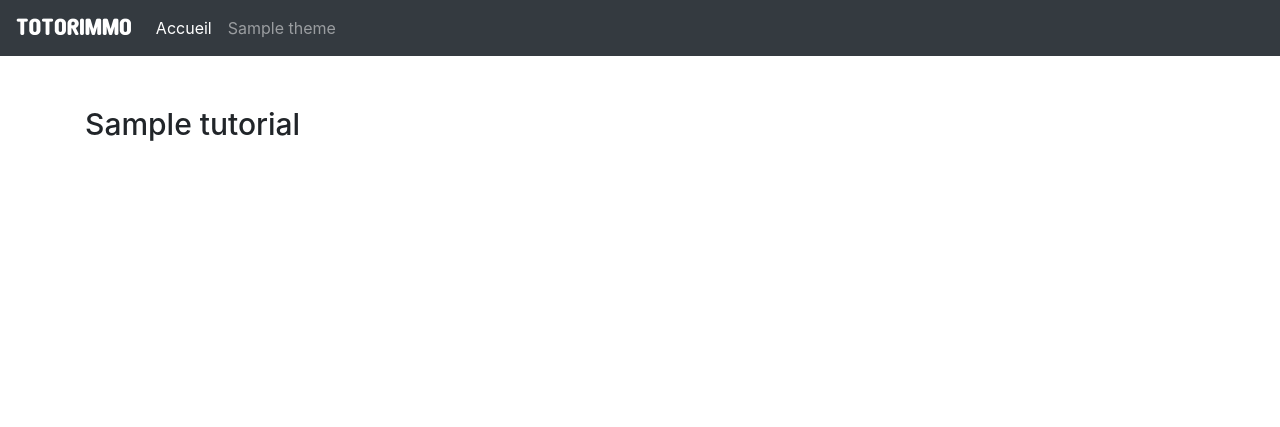
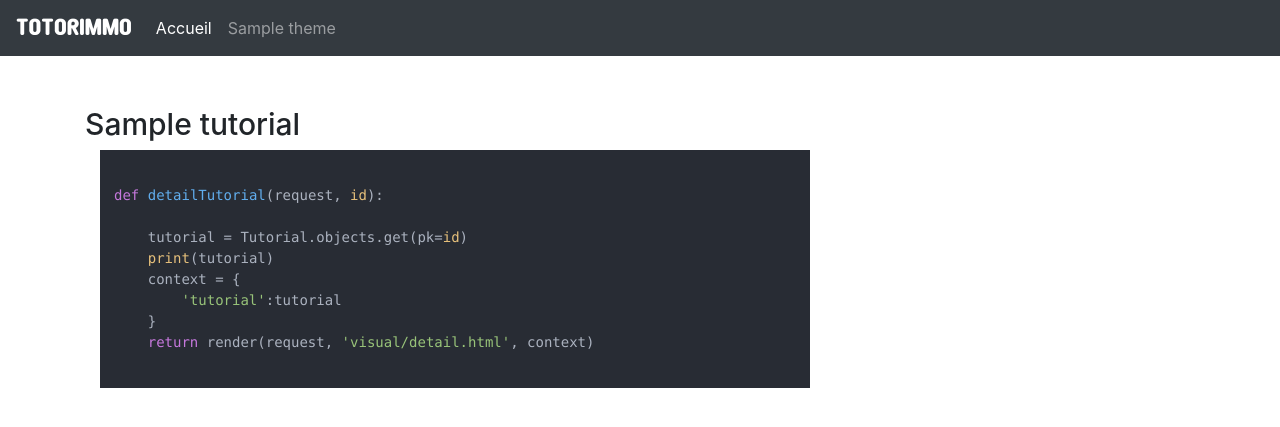
Before and after one commit to thomas-v/blog, a Django app: template visual/templates/visual/detail.html in a window 1280 px wide. Shown: the top 427 px of the page. Run offline with Django 3.2, Linux system fonts and the light colour scheme; the template is opened without the code that fills it: most values are stand-ins (such as "Sample title", 1, 10 or a date in 2020); some libraries are stand-ins or nearby versions.

Commit message:
ajout de ckeditor (WYSIWYG)

```diff
--- a/visual/models.py
+++ b/visual/models.py
@@ -1,4 +1,5 @@
 from django.db import models
+from ckeditor.fields import RichTextField
 
 # Create your models here.
 class Theme(models.Model):
@@ -10,7 +11,7 @@ class Theme(models.Model):
 
 class Tutorial(models.Model):
     name = models.CharField(max_length=255)
-    content = models.TextField(null=True, blank=True)
+    content = RichTextField(null=True, blank=True)
     date = models.DateField(auto_now_add=True, blank=True)
     theme = models.ForeignKey(Theme, on_delete=models.CASCADE)
 
--- a/visual/templates/visual/base.html
+++ b/visual/templates/visual/base.html
@@ -4,6 +4,7 @@
         <title>Totorimmo</title>
         <link rel="stylesheet" href="{% static 'visual/bootstrap/bootstrap.min.css' %}">
         <link rel="stylesheet" href="{% static 'visual/style.css' %}">
+        <link rel="stylesheet" href="//cdnjs.cloudflare.com/ajax/libs/highlight.js/10.3.1/styles/atom-one-dark.min.css">
     </head>
     <body>
 
@@ -34,5 +35,13 @@
         <script src="{% static 'visual/jquery/jquery-3.5.1.min.js' %}"></script>
         <script src="{% static 'visual/popper/popper.min.js' %}"></script>
         <script src="{% static 'visual/bootstrap/bootstrap.min.js' %}"></script>
+        <script src="//cdnjs.cloudflare.com/ajax/libs/highlight.js/10.3.1/highlight.min.js"></script>
+        <script>
+          document.addEventListener('DOMContentLoaded', (event) => {
+            document.querySelectorAll('pre code').forEach((block) => {
+              hljs.highlightBlock(block);
+            });
+          });
+        </script>
   </body>
 </html>
--- a/visual/templates/visual/detail.html
+++ b/visual/templates/visual/detail.html
@@ -4,6 +4,20 @@
     <div class="row" id="detail">
         <div class="col">
             <h2 id="intro-title">{{tutorial.name}}</h2>
+            <div class="raw">
+                <div class="col-8">
+                    <pre><code class="python">
+def detailTutorial(request, id):
+
+    tutorial = Tutorial.objects.get(pk=id)
+    print(tutorial)
+    context = {
+        'tutorial':tutorial
+    }
+    return render(request, 'visual/detail.html', context)
+                    </code></pre>
+                </div>
+            </div>
         </div>
     </div>
 {% endblock %}
```
